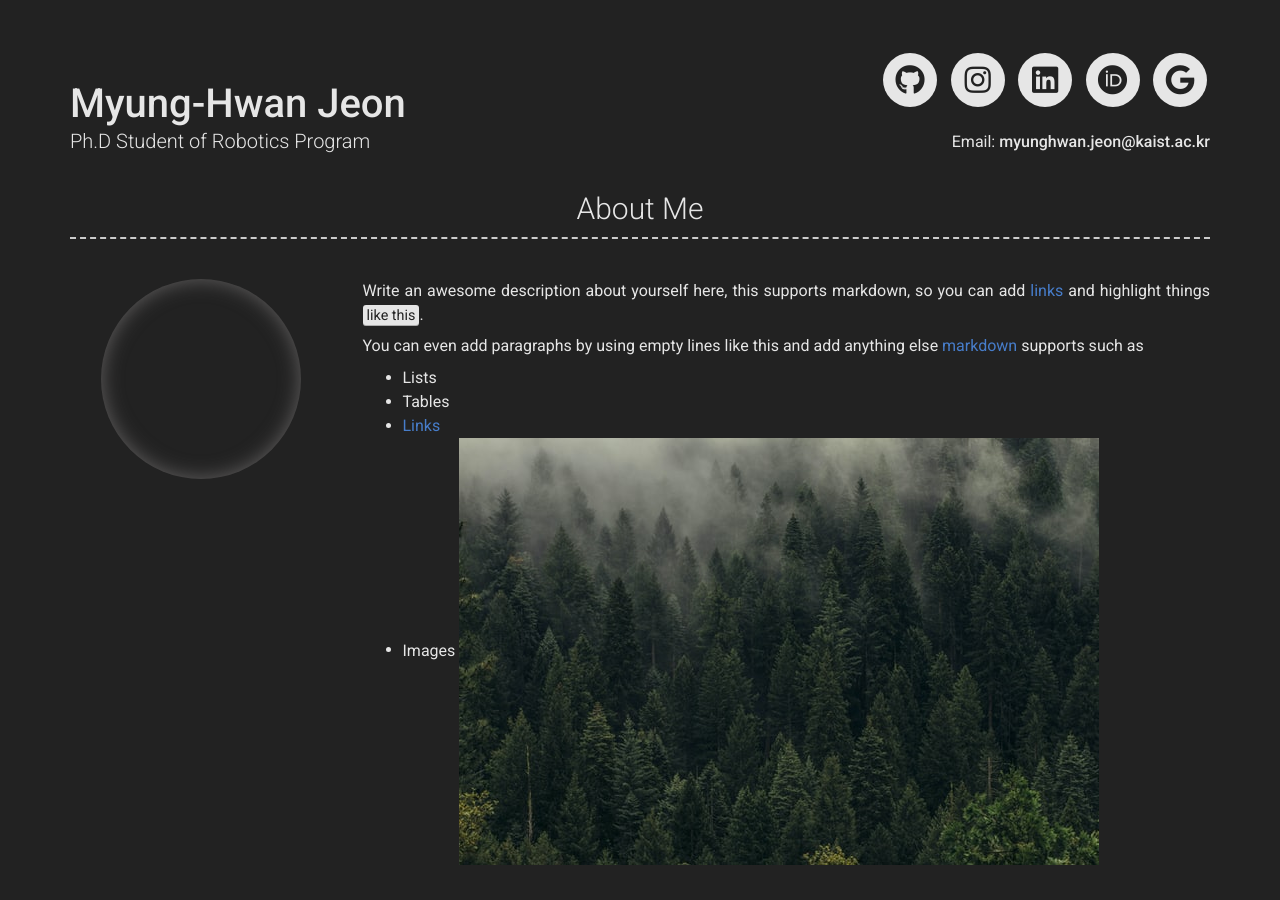
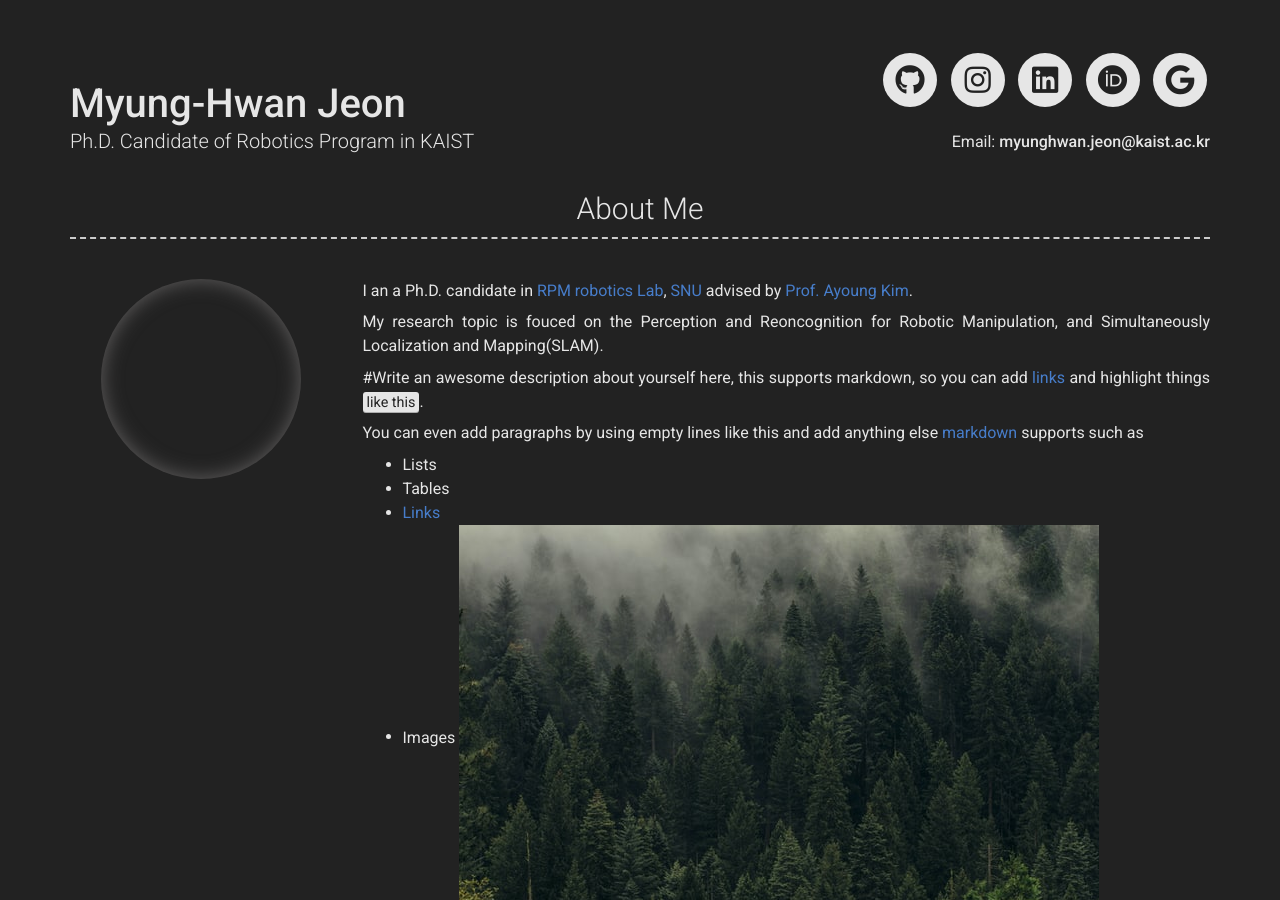
Before and after one commit to MyungHwanJeon/MyungHwanJeon.github.io, a Jekyll site: the page built from index.md, in a window 1280 px wide and 900 px high. Built offline with Jekyll 4.4.1, drawn with Linux system fonts in a browser that asks for light colours; nearby versions of some CDN libraries.

Commit message:
Update _config.yml

```diff
--- a/_config.yml
+++ b/_config.yml
@@ -7,7 +7,7 @@ version: 2
 
 # Personal info
 name: Myung-Hwan Jeon
-title: Ph.D Student of Robotics Program
+title: Ph.D. Candidate of Robotics Program in KAIST
 email: myunghwan.jeon@kaist.ac.kr
 # email_title: Email (Email title override)
 # phone: Your phone number (optional)
@@ -52,7 +52,11 @@ googlescholar_username: ivOqySYAAAAJ
 # about_title: About Me (Use this to override about section title)
 about_profile_image: Directory of profile image (eg. images/profile.jpg)
 about_content: | # this will include new lines to allow paragraphs
-  Write an awesome description about yourself here, this supports markdown, so you can add [links](http://foobar.com) and highlight things <mark>like this</mark>.
+  I an a Ph.D. candidate in [RPM robotics Lab](https://rpm.snu.ac.kr), [SNU](https://www.snu.ac.kr) advised by [Prof. Ayoung Kim](https://ayoungk.github.io/).
+
+  My research topic is fouced on the Perception and Reoncognition for Robotic Manipulation, and Simultaneously Localization and Mapping(SLAM).
+
+  #Write an awesome description about yourself here, this supports markdown, so you can add [links](http://foobar.com) and highlight things <mark>like this</mark>.
 
   You can even add paragraphs by using empty lines like this and add anything else [markdown](https://www.markdownguide.org/getting-started#what-is-markdown) supports such as
     - Lists
```
